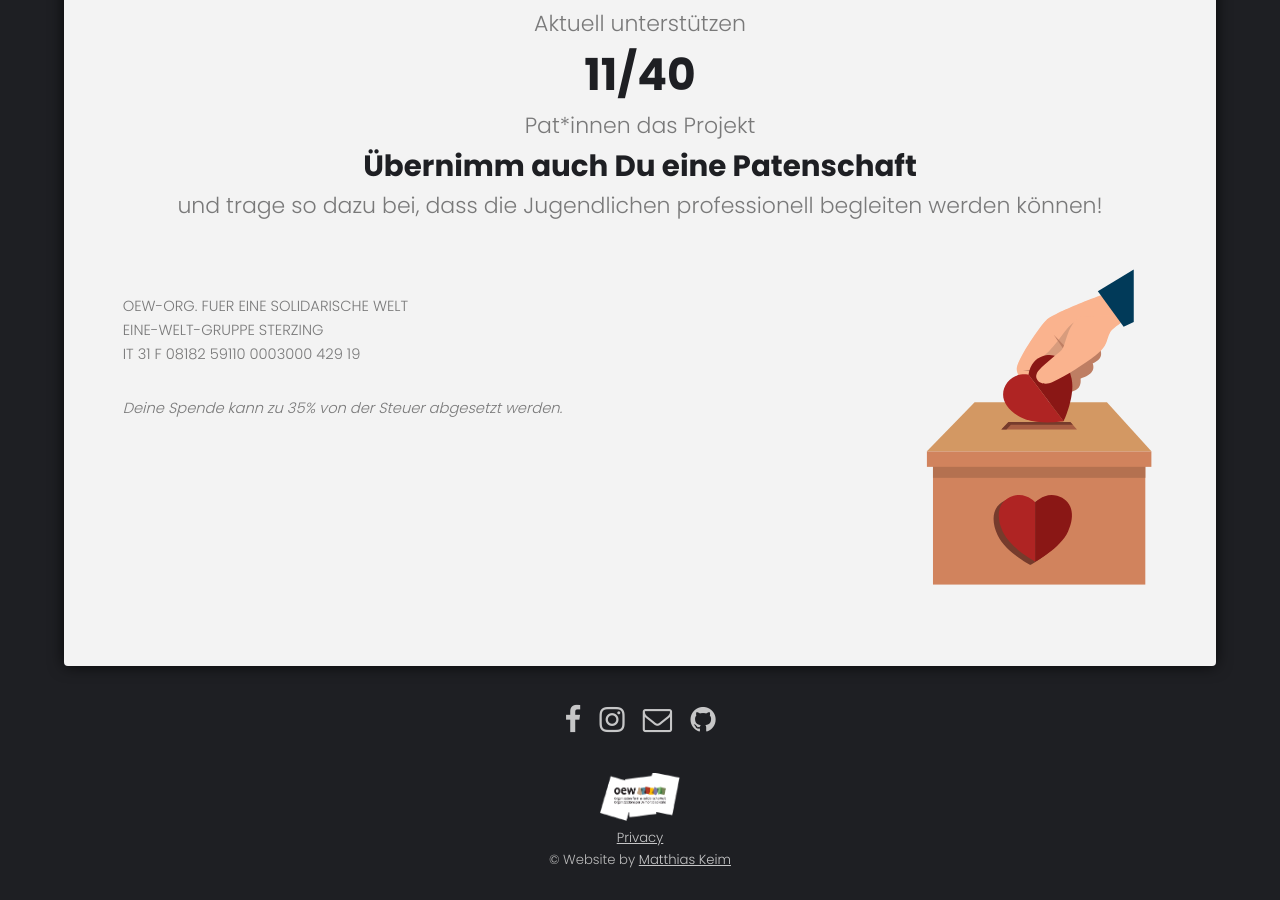
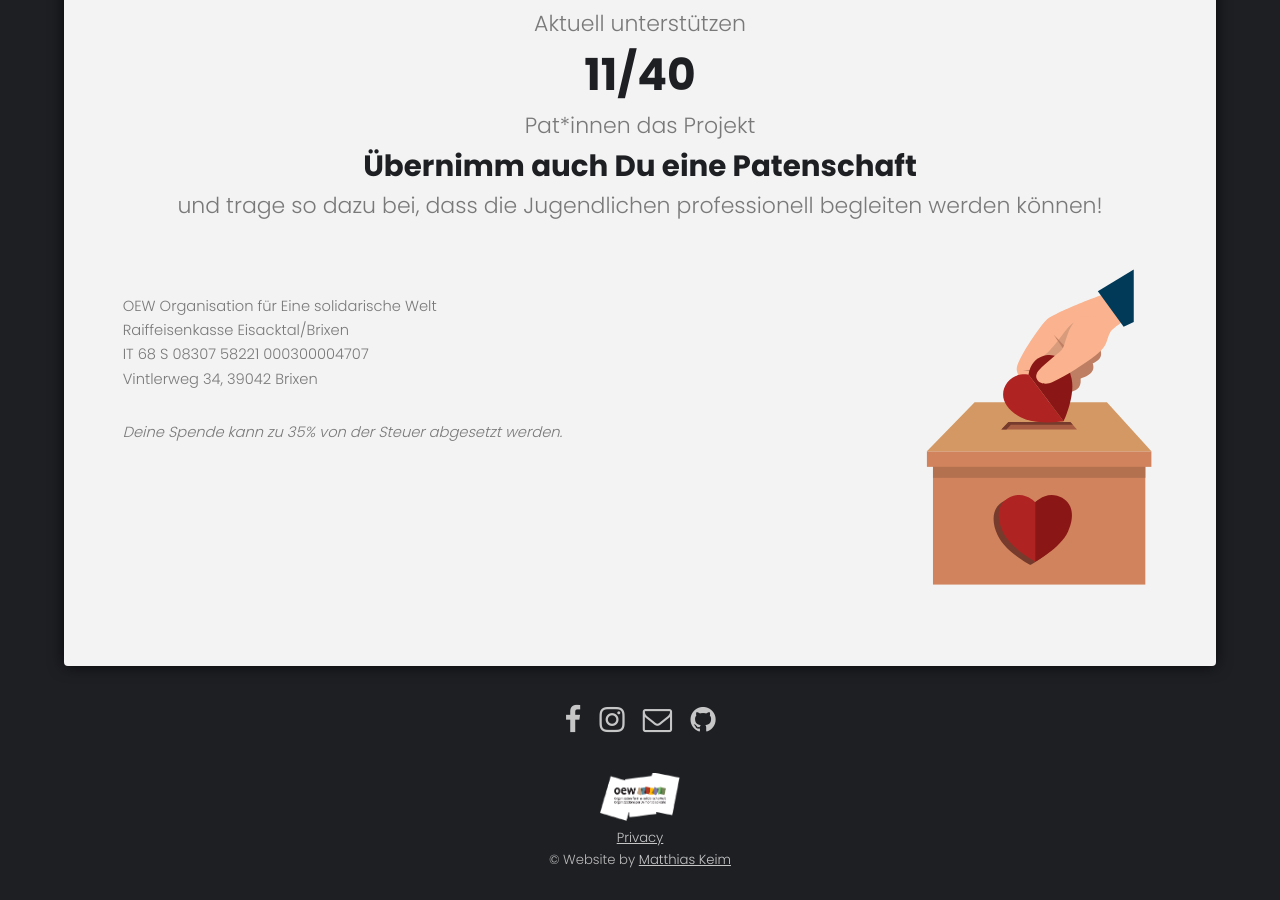
Before and after one commit to mrxder/WebsiteMalaika, a Jekyll site: the page built from index.html, in a window 1280 px wide and 900 px high, scrolled down 2121 px. Built offline with Jekyll 4.4.1, drawn with Linux system fonts in a browser that asks for light colours; a script that is not in the unit is left out.

Commit message:
updated bank details

```diff
--- a/_data/text.yml
+++ b/_data/text.yml
@@ -11,9 +11,10 @@ de:
     actualPaten_p2: Pat*innen das Projekt
     actualPaten_h2: Übernimm auch Du eine Patenschaft
     actualPaten_p3: und trage so dazu bei, dass die Jugendlichen professionell begleiten werden können!
-    bankDetails: "OEW-ORG. FUER EINE SOLIDARISCHE WELT<br>
-                  EINE-WELT-GRUPPE STERZING<br>
-                  IT 31 F 08182 59110 0003000 429 19"
+    bankDetails: "OEW Organisation für Eine solidarische Welt<br>
+                  Raiffeisenkasse Eisacktal/Brixen<br>
+                  IT 68 S 08307 58221 000300004707<br>
+                  Vintlerweg 34, 39042 Brixen"
     taxInfo: "Deine Spende kann zu 35% von der Steuer abgesetzt werden."
 
 
@@ -75,9 +76,10 @@ it:
     actualPaten_p2: persone sostengono il progetto.
     actualPaten_h2: Prendete in mano una sponsorizzazione
     actualPaten_p3: e aiutateci a far sì che i giovani possano essere accompagnati professionalmente!
-    bankDetails: "OEW-ORG. FUER EINE SOLIDARISCHE WELT<br>
-                  EINE-WELT-GRUPPE STERZING<br>
-                  IT 31 F 08182 59110 0003000 429 19"
+    bankDetails: "OEW Organisation für Eine solidarische Welt<br>
+                  Raiffeisenkasse Eisacktal/Brixen<br>
+                  IT 68 S 08307 58221 000300004707<br>
+                  Vintlerweg 34, 39042 Brixen"
     taxInfo: "La tua donazione è detraibile del 35% dell'imposta."
 
 
@@ -140,9 +142,10 @@ en:
     actualPaten_p2: patrons support the project.
     actualPaten_h2: Take over a sponsorship
     actualPaten_p3: and help to ensure that the young people can be guided professionally!
-    bankDetails: "OEW-ORG. FUER EINE SOLIDARISCHE WELT<br>
-                  EINE-WELT-GRUPPE STERZING<br>
-                  IT 31 F 08182 59110 0003000 429 19"
+    bankDetails: "OEW Organisation für Eine solidarische Welt<br>
+                  Raiffeisenkasse Eisacktal/Brixen<br>
+                  IT 68 S 08307 58221 000300004707<br>
+                  Vintlerweg 34, 39042 Brixen"
     taxInfo: "Your donation is deductible from taxes by 35%."
 
 
```
